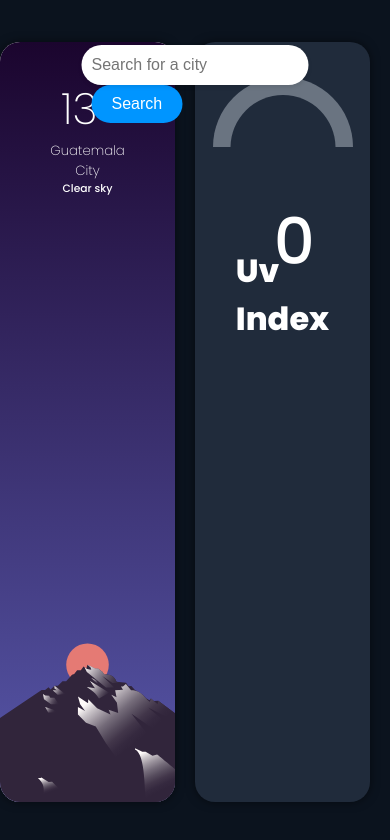
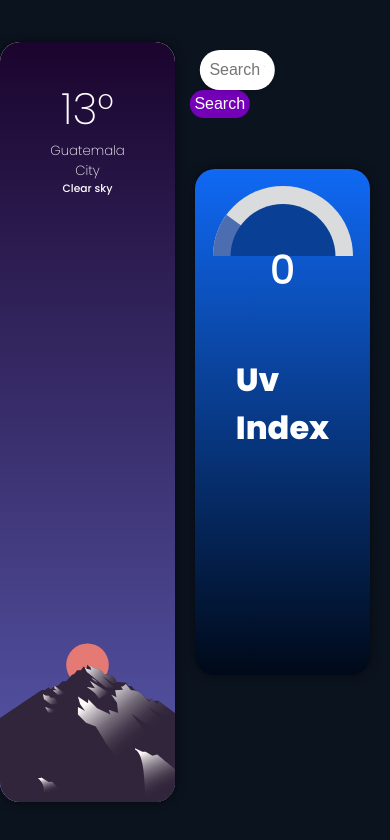
Before and after one commit to gusanitor8/stw_proyecto2, a React (Create React App) app: page / in a window 390 px wide. Shown: the top 840 px of the page. Built offline with nearby package versions, Linux system fonts and the light colour scheme; no server answers.

Commit message:
responsive, ui

```diff
--- a/src/components/SearchBar.css
+++ b/src/components/SearchBar.css
@@ -2,7 +2,7 @@
     position: absolute;
     z-index: 1;
     top: 10%;
-    left: 50%;
+    left: 64%;
     transform: translate(-50%, -50%);
   }
 
@@ -20,7 +20,8 @@
   .search-bar-button {
     margin-left: 10px;
     padding: 10px 20px;
-    background-color: #0095ff;
+    /* background-color: #0095ff; */
+    background-color: #7400b8;
     color: white;
     border: none;
     border-radius: 20px;
@@ -30,5 +31,18 @@
   }
 
   .search-bar-button:hover {
-    background-color: #7400b8;
+    background-color: white;
+    color: #7400b8;
   }
+
+  @media (max-width: 990px) {
+    .input {
+      width: 55px;
+      margin-left: 20px;
+    }
+    .search-bar-button{
+      width: 60px;
+      padding: 5px;
+
+    }
+  }
--- a/src/components/UvWidget.css
+++ b/src/components/UvWidget.css
@@ -4,11 +4,11 @@
 
 .uv-widget-container{
     /* dimensions */
-    height: 90vh;
+    height: 60vh;
     width: 400px;
 
     /* styling */
-    background: #202b3b;
+    background: linear-gradient(#1069f4, #000918) ;
     border-radius: var(--border-radius);
     overflow: hidden;
     filter: drop-shadow( 0px 0px 5px rgba(0,0,0,0.5));
@@ -30,14 +30,14 @@
     max-width: 80%;
     font-size: 32px;
     color: #004033;
-    padding-top: 20%;
+    padding-top: 10%;
     margin-left: 10%;
   }
 
   .gauge__body {
     width: 100%;
     height: 0;
-    background: #6a7481;
+    background: #d9dbdd;
     padding-bottom: 50%;
     position: relative;
     border-top-left-radius: 100% 200%;
@@ -53,7 +53,7 @@
     left: 0;
     width: inherit;
     height: 100%;
-    background: #0c141c;
+    background: #4c6eb0;
     transform-origin: center top;
     transition: transform 0.2s ease-out;
   }
@@ -61,7 +61,7 @@
   .gauge__cover {
     width: 75%;
     height: 150%;
-    background: #202b3b;
+    background: #093f94;
     border-radius: 50%;
     position: absolute;
     top: 25%;
@@ -78,3 +78,12 @@
   position: absolute;
   align-items: center;
 }
+
+@media (max-width: 768px) {
+  .uv-index-number {
+    top: 20%;
+    left: 50%;
+    transform: translate(-50%, -50%);
+    font-size: 250%;
+  }
+}
--- a/src/components/UvWidget.js
+++ b/src/components/UvWidget.js
@@ -4,7 +4,7 @@ import Temperature from "./Temperature";
 
 function UvWidget({uvIndex}) {
     const meterStyle = {
-        transform: `rotate(${(uvIndex / 10) * 180}deg)`,
+        transform: `rotate(${(2 / 10) * 180}deg)`,
       };
 
     return (
```
